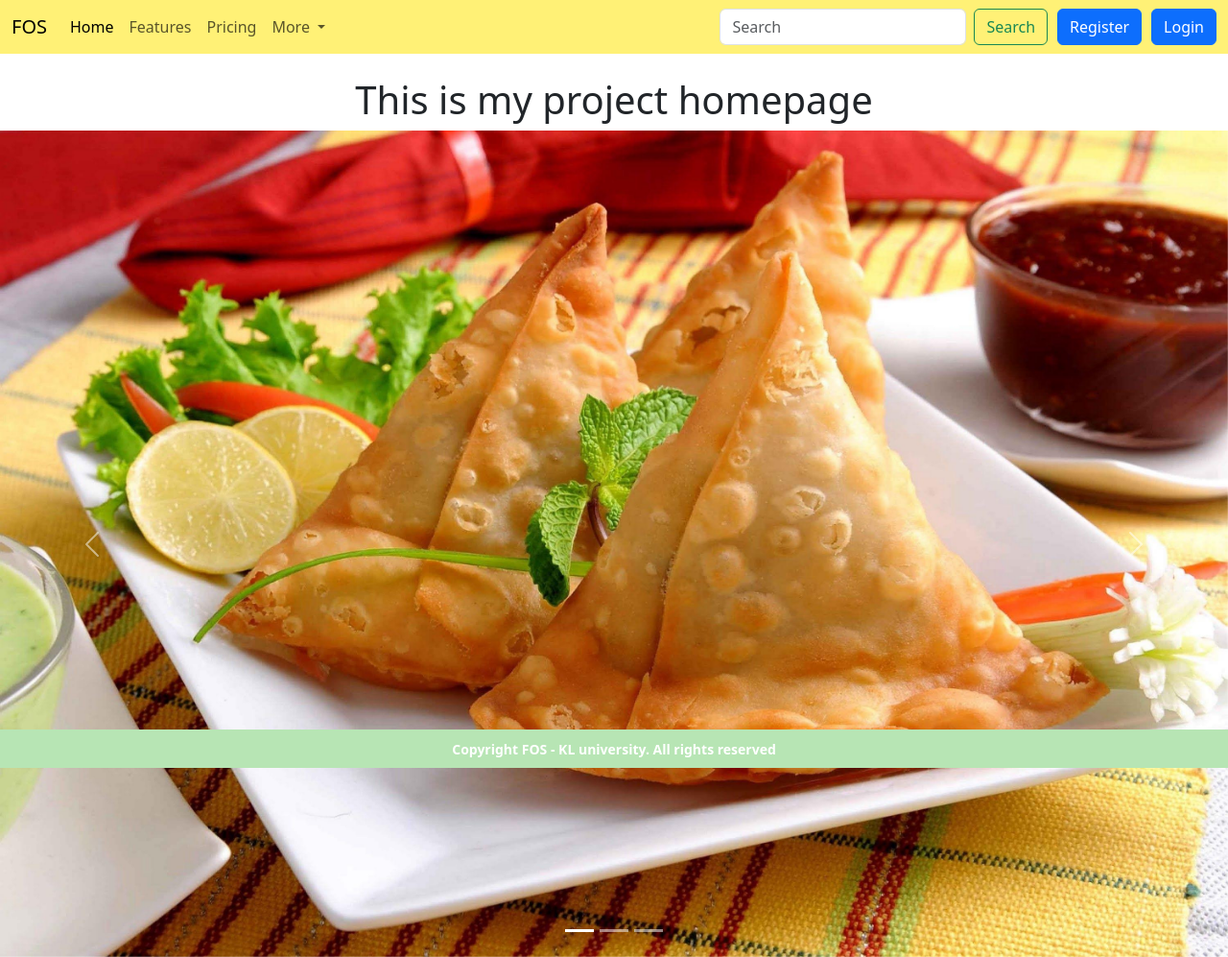
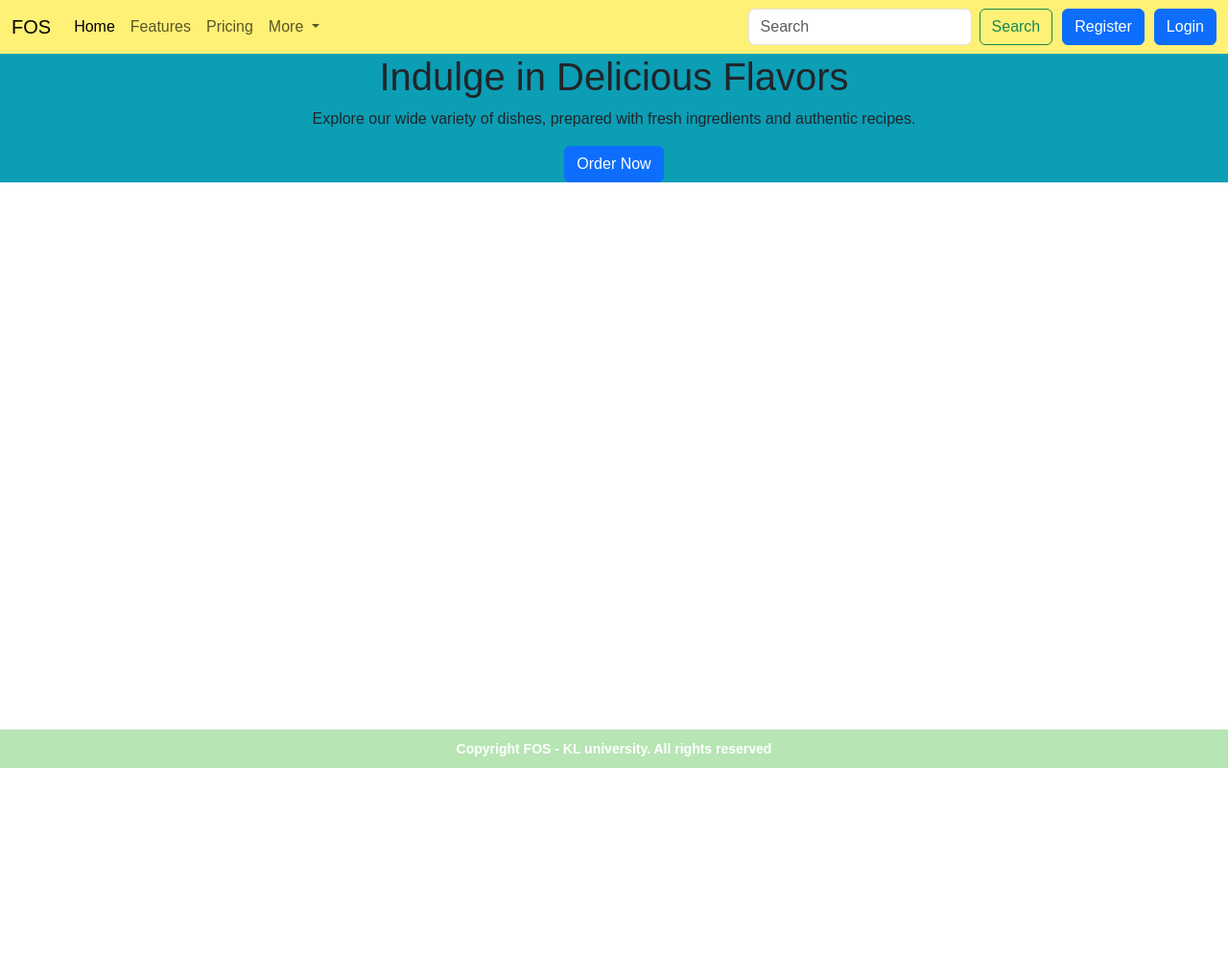
Before and after one commit to nshanku8/Food-Ordering, a Django app: page / in a window 1280 px wide. Shown: the whole page at 96% size. After the commit the page ends 800 px from the top, so only its background shows below. Run offline with Django 5.2, Linux system fonts and the light colour scheme.

Commit message:
second commit

```diff
--- a/templates/projecthomepage.html
+++ b/templates/projecthomepage.html
@@ -2,44 +2,38 @@
 {% load static %}
 <html lang="en">
 <head>
-    <meta charset="UTF-8">
-    <title>project homepage</title>
+  <meta charset="UTF-8">
+  <title>project homepage</title>
 </head>
-<body>
 
-{% block body %}
-<div>
-    <br>
-    <h1 align="center">
-    This is my project homepage
+<body id="homepage">
+  {% block body %}
+  <style>
+    *{
+    margin: 0;
+    padding: 0;
+    font-family: 'Poppins', sans-serif;
+    box-sizing: border-box;
+}
+    body#homepage {  /* Added ID for specificity */
+      display: flex;
+      justify-content: center;
+      align-items: center;
+      min-height: 100vh;
+      background: linear-gradient(#f5f5f5, #fbfbff); /* Light background gradient */
 
-</h1>
-    <div id="carouselExampleIndicators" class="carousel slide">
-  <div class="carousel-indicators">
-    <button type="button" data-bs-target="#carouselExampleIndicators" data-bs-slide-to="0" class="active" aria-current="true" aria-label="Slide 1"></button>
-    <button type="button" data-bs-target="#carouselExampleIndicators" data-bs-slide-to="1" aria-label="Slide 2"></button>
-    <button type="button" data-bs-target="#carouselExampleIndicators" data-bs-slide-to="2" aria-label="Slide 3"></button>
-  </div>
-  <div class="carousel-inner">
-    <div class="carousel-item active">
-      <img src="{% static 'images/samosa.jpg' %}" class="d-block w-100" alt="...">
+    }
+    .hero-section {
+      text-align: center; /* Center text within the section */
+      background: #0b9eb5;
+    }
+  </style>
+<div class="hero-section">
+  <h1>Indulge in Delicious Flavors</h1>
+  <div id="carouselExampleIndicators" class="carousel slide">
     </div>
-    <div class="carousel-item">
-      <img src="{% static 'images/momos.jpeg' %}" class="d-block w-100" alt="...">
-    </div>
-    <div class="carousel-item">
-      <img src="{% static 'images/noodels.jpg' %}" class="d-block w-100" alt="...">
-    </div>
-  </div>
-  <button class="carousel-control-prev" type="button" data-bs-target="#carouselExampleIndicators" data-bs-slide="prev">
-    <span class="carousel-control-prev-icon" aria-hidden="true"></span>
-    <span class="visually-hidden">Previous</span>
-  </button>
-  <button class="carousel-control-next" type="button" data-bs-target="#carouselExampleIndicators" data-bs-slide="next">
-    <span class="carousel-control-next-icon" aria-hidden="true"></span>
-    <span class="visually-hidden">Next</span>
-  </button>
-</div>
+  <p>Explore our wide variety of dishes, prepared with fresh ingredients and authentic recipes.</p>
+  <a href="#" class="btn btn-primary">Order Now</a>
 </div>
 {% endblock %}
 </body>
```
Also changed, not shown: 1 other file.
